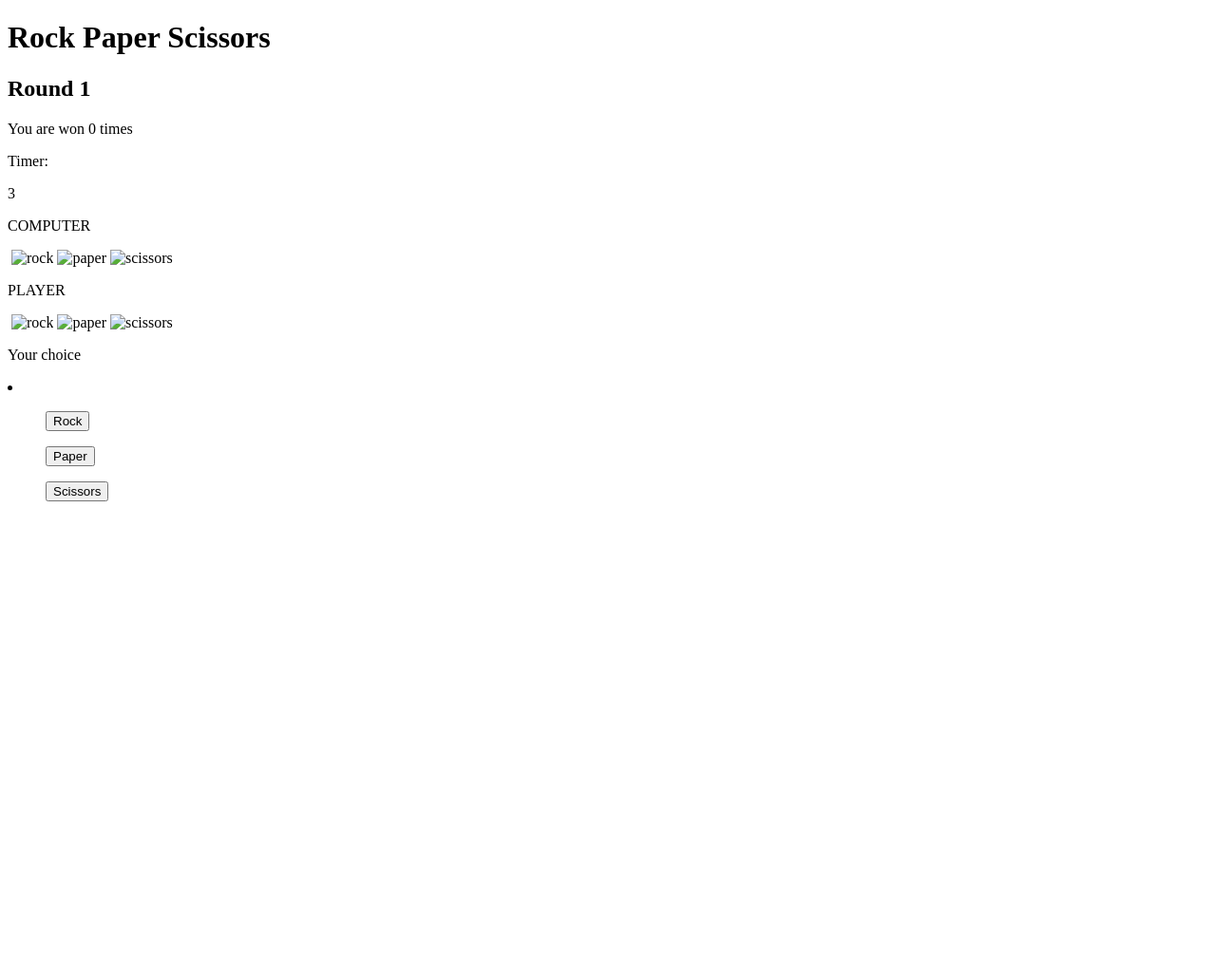
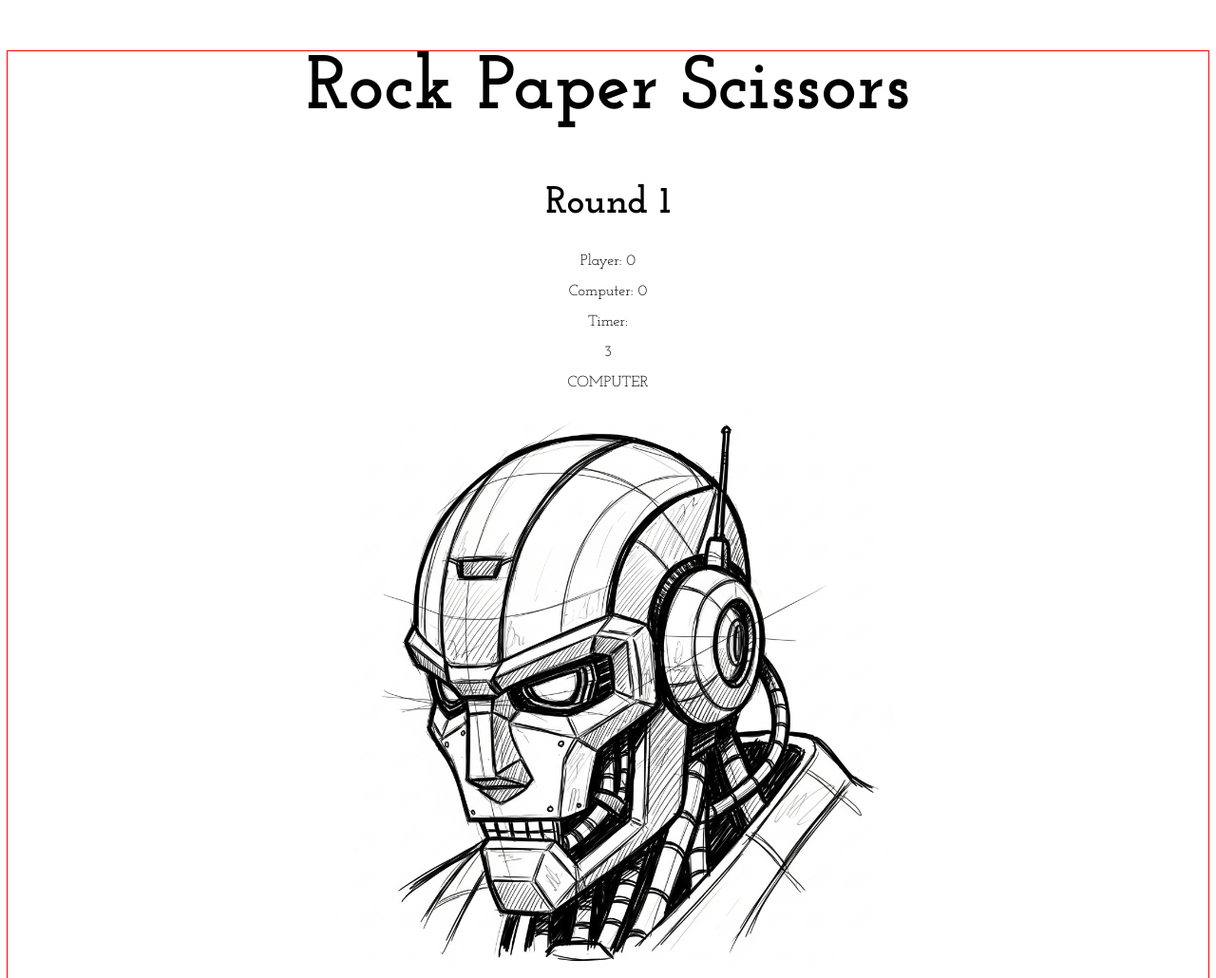
Before and after one commit to Dmytro-Ivanenko/Rock-Paper-Scissors, a plain HTML site: page index.html in a window 1280 px wide. Shown: the top 1030 px of the page at 95% size. Before the commit the page ends 800 px from the top, so only its background shows below. Drawn offline with Linux system fonts and the light colour scheme; a web font is replaced by a local one.

Commit message:
add images, add font

```diff
--- a/index.html
+++ b/index.html
@@ -5,12 +5,23 @@
             <meta name="viewport" content="width=device-width, initial-scale=1.0" />
             <title>Rock Paper Scissors</title>
 
+            <link rel="stylesheet" href="./styles.css" />
+            <link rel="preconnect" href="https://fonts.googleapis.com" />
+            <link rel="preconnect" href="https://fonts.gstatic.com" crossorigin />
+            <link
+                  href="https://fonts.googleapis.com/css2?family=Bangers&family=Instrument+Sans:ital,wght@0,400..700;1,400..700&family=Jacques+Francois&family=Josefin+Slab:ital,wght@0,100..700;1,100..700&display=swap"
+                  rel="stylesheet"
+            />
             <script src="./script.js" defer></script>
       </head>
       <body>
-            <h1>Rock Paper Scissors</h1>
-            <h2 id="round">Round 1</h2>
-            <p class="score">You are won 0 times</p>
+            <h1 class="main_title">Rock Paper Scissors</h1>
+            <h2 class="round" id="round">Round 1</h2>
+
+            <div class="score">
+                  <p>Player: 0</p>
+                  <p>Computer: 0</p>
+            </div>
 
             <div class="timer_wrapper">
                   <p>Timer:</p>
@@ -19,18 +30,18 @@
 
             <div class="computer_choice">
                   <p>COMPUTER</p>
-                  <img src="" alt="" class="waiting" />
-                  <img src="" alt="rock" class="choice hiden" />
-                  <img src="" alt="paper" class="choice hiden" />
-                  <img src="" alt="scissors" class="choice hiden" />
+                  <img src="./images/computer_head.png" alt="" class="waiting" />
+                  <img src="./images/computer_rock.png" alt="rock" class="choice hidden" />
+                  <img src="./images/computer_paper.png" alt="paper" class="choice hidden" />
+                  <img src="./images/computer_scissors.png" alt="scissors" class="choice hidden" />
             </div>
-
+            ./
             <div class="player_choice">
                   <p>PLAYER</p>
-                  <img src="" alt="" class="waiting" />
-                  <img src="" alt="rock" class="choice hiden" />
-                  <img src="" alt="paper" class="choice hiden" />
-                  <img src="" alt="scissors" class="choice hiden" />
+                  <img src="./images/human_head.png" alt="" class="waiting" />
+                  <img src="./images/rock.png" alt="rock" class="choice hidden" />
+                  <img src="./images/paper.png" alt="paper" class="choice hidden" />
+                  <img src="./images/scissors.png" alt="scissors" class="choice hidden" />
             </div>
 
             <div>
--- a/script.js
+++ b/script.js
@@ -0,0 +1,9 @@
+// 1. Round counter
+//  2  Score screen
+//  3  Timer screen
+//  4. Computer choice screen
+//  5. Player buttons (3)
+let round = 1;
+let comp_score = 0;
+let player_score = 0;
+let timer = 3;
--- /dev/null
+++ b/styles.css
@@ -0,0 +1,26 @@
+body {
+      text-align: center;
+      font-family: "Josefin Slab", serif;
+
+      outline: 1px solid red;
+}
+
+.hidden {
+      display: none;
+}
+
+img {
+      width: 600px;
+
+      border-radius: 5%;
+}
+
+.main_title {
+      font-size: 80px;
+
+      margin-bottom: 60px;
+}
+
+.round {
+      font-size: 40px;
+}
```
Also changed, not shown: images/computer_head.png (added), images/computer_paper.png (added), images/computer_rock.png (added), images/computer_scissors.png (added), images/human_head.png (added), images/paper.png (added), images/rock.png (added), images/scissors.png (added), images/waiting.png (added).
